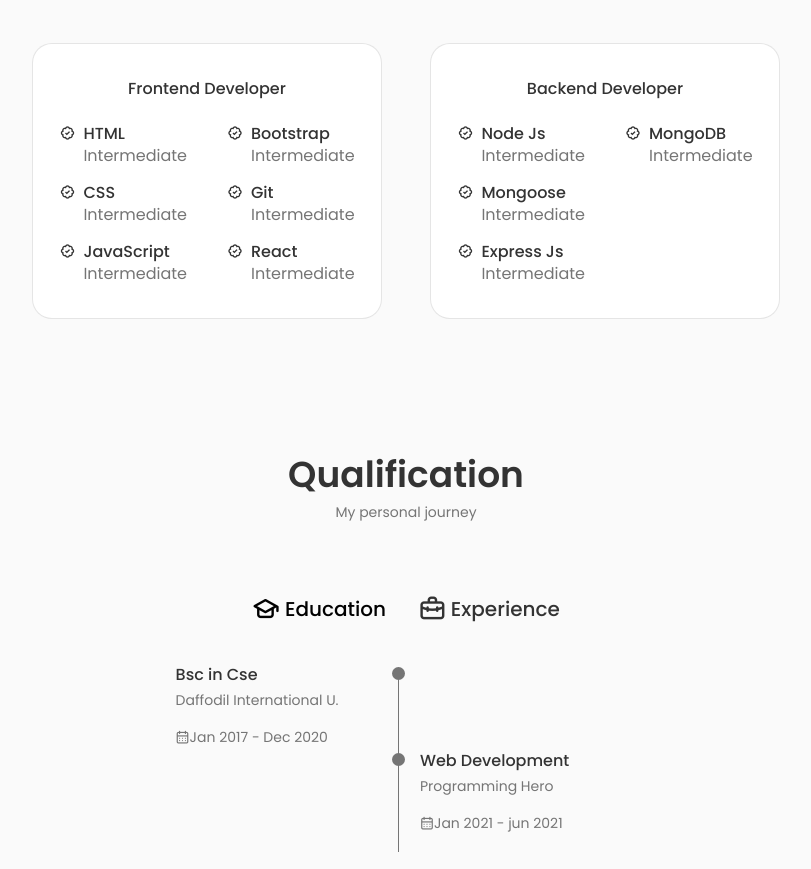
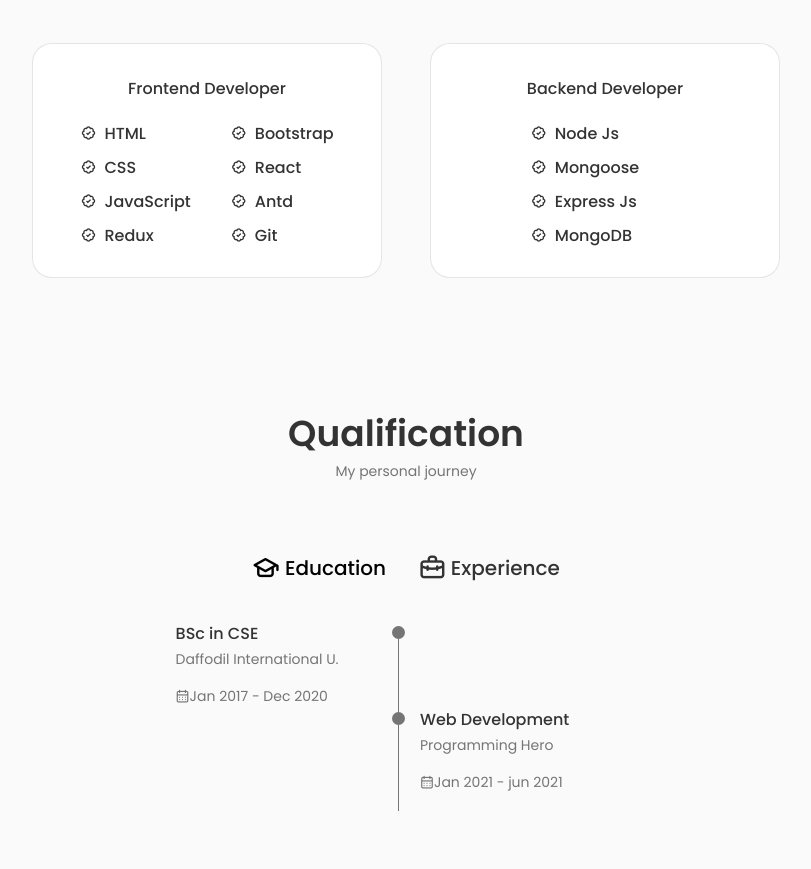
Before and after one commit to Habibtusher/new-portfolio, a React (Create React App) app: page / in a window 1280 px wide. Shown: the part 1520-2389 px from the top of the page, without its empty margins (234-1045 px from the left). Built offline with nearby package versions, Linux system fonts and the light colour scheme.

Commit message:
new project

```diff
--- a/src/components/qualification/Qualification.jsx
+++ b/src/components/qualification/Qualification.jsx
@@ -45,7 +45,7 @@ const Qualification = () => {
           >
             <div className="qualification_data">
               <div>
-                <h3 className="qualification_title">Bsc in Cse</h3>
+                <h3 className="qualification_title">BSc in CSE</h3>
                 <span className="qualification_subtitle">Daffodil International U.</span>
                 <div className="qualification_calendar">
                   <i className="uil uil-calendar-alt"></i>
--- a/src/components/skills/Backend.jsx
+++ b/src/components/skills/Backend.jsx
@@ -10,7 +10,7 @@ const Backend = () => {
                     <i class='bx bx-badge-check'></i>
                     <div>
                         <h3 className="skills_name">Node Js</h3>
-                        <span className="skills_lavel">Intermediate</span>
+                        {/* <span className="skills_lavel">Intermediate</span> */}
                     </div>
                     </div>
 
@@ -18,7 +18,7 @@ const Backend = () => {
                     <i class='bx bx-badge-check'></i>
                     <div>
                         <h3 className="skills_name">Mongoose</h3>
-                        <span className="skills_lavel">Intermediate</span>
+                        {/* <span className="skills_lavel">Intermediate</span> */}
                     </div>
                     </div>
 
@@ -26,18 +26,19 @@ const Backend = () => {
                     <i class='bx bx-badge-check'></i>
                     <div>
                         <h3 className="skills_name">Express Js</h3>
-                        <span className="skills_lavel">Intermediate</span>
+                        {/* <span className="skills_lavel">Intermediate</span> */}
+                    </div>
+                    </div>
+                    <div className="skills_data">
+                    <i class='bx bx-badge-check'></i>
+                    <div>
+                        <h3 className="skills_name">MongoDB</h3>
+                        {/* <span className="skills_lavel">Intermediate</span> */}
                     </div>
                     </div>
                 </div>
                 <div className="skills_group">
-                    <div className="skills_data">
-                    <i class='bx bx-badge-check'></i>
-                    <div>
-                        <h3 className="skills_name">MongoDB</h3>
-                        <span className="skills_lavel">Intermediate</span>
-                    </div>
-                    </div>
+
 
                     {/* <div className="skills_data">
                     <i class='bx bx-badge-check'></i>
--- a/src/components/skills/Frontend.jsx
+++ b/src/components/skills/Frontend.jsx
@@ -1,4 +1,4 @@
-import React from 'react';
+import React from "react";
 
 const Frontend = () => {
   return (
@@ -7,51 +7,64 @@ const Frontend = () => {
       <div className="skills_box">
         <div className="skills_group">
           <div className="skills_data">
-                    <i class='bx bx-badge-check'></i>
+            <i class="bx bx-badge-check"></i>
             <div>
               <h3 className="skills_name">HTML</h3>
-                        <span className="skills_lavel">Intermediate</span>
+              {/* <span className="skills_lavel">Intermediate</span> */}
             </div>
           </div>
 
           <div className="skills_data">
-                    <i class='bx bx-badge-check'></i>
+            <i class="bx bx-badge-check"></i>
             <div>
               <h3 className="skills_name">CSS</h3>
-                        <span className="skills_lavel">Intermediate</span>
+              {/* <span className="skills_lavel">Intermediate</span> */}
             </div>
           </div>
 
           <div className="skills_data">
-                    <i class='bx bx-badge-check'></i>
+            <i class="bx bx-badge-check"></i>
             <div>
               <h3 className="skills_name">JavaScript</h3>
-                        <span className="skills_lavel">Intermediate</span>
+              {/* <span className="skills_lavel">Intermediate</span> */}
+            </div>
+          </div>
+          <div className="skills_data">
+            <i class="bx bx-badge-check"></i>
+            <div>
+              <h3 className="skills_name">Redux</h3>
+              {/* <span className="skills_lavel">Intermediate</span> */}
             </div>
           </div>
         </div>
         <div className="skills_group">
           <div className="skills_data">
-                    <i class='bx bx-badge-check'></i>
+            <i class="bx bx-badge-check"></i>
             <div>
               <h3 className="skills_name">Bootstrap</h3>
-                        <span className="skills_lavel">Intermediate</span>
+              {/* <span className="skills_lavel">Intermediate</span> */}
             </div>
           </div>
 
           <div className="skills_data">
+            <i class="bx bx-badge-check"></i>
+            <div>
+              <h3 className="skills_name">React</h3>
+              {/* <span className="skills_lavel">Intermediate</span> */}
+            </div>
+          </div>
+          <div className="skills_data">
+            <i class="bx bx-badge-check"></i>
+            <div>
+              <h3 className="skills_name">Antd</h3>
+              {/* <span className="skills_lavel">Intermediate</span> */}
+            </div>
+          </div>
+          <div className="skills_data">
                     <i class='bx bx-badge-check'></i>
                     <div>
                         <h3 className="skills_name">Git</h3>
-                        <span className="skills_lavel">Intermediate</span>
-                    </div>
-                    </div>
-
-                    <div className="skills_data">
-                    <i class='bx bx-badge-check'></i>
-                    <div>
-                        <h3 className="skills_name">React</h3>
-                        <span className="skills_lavel">Intermediate</span>
+                        {/* <span className="skills_lavel">Intermediate</span> */}
                     </div>
                     </div>
         </div>
```
Also changed, not shown: src/assets/landing.png (added), src/assets/landing1.png (added). Lines whose indentation alone changed are shown as unchanged.
